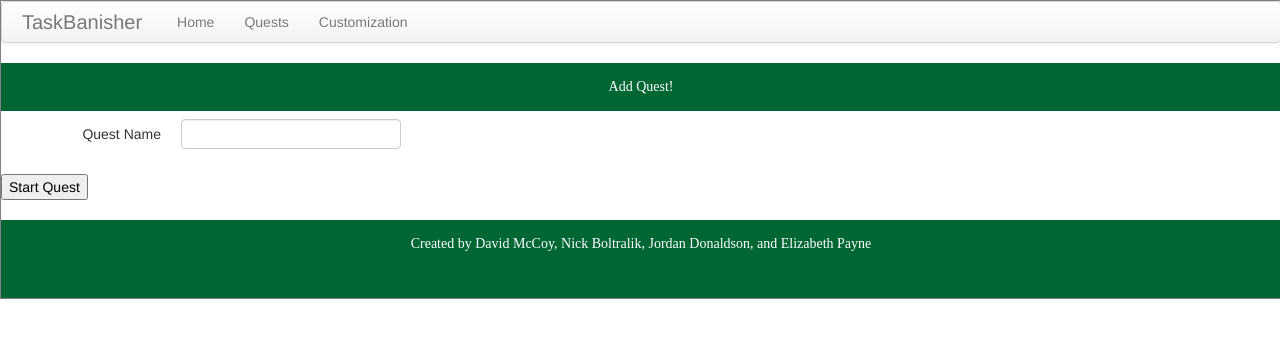
After one commit to nboltralik/taskbanisher_copy, a Flask app: page /quests/add in a window 1280 px wide. The commit adds this page. Shown: the top 338 px of the page. Run offline with Flask 2, Linux system fonts and the light colour scheme.

Commit message:
adding quests functionality

```diff
--- a/app/forms.py
+++ b/app/forms.py
@@ -9,8 +9,12 @@ class LoginForm(Form):
 
 
 class CustomizationForm(Form):
-	head = SelectField('Head: ', choices = [('happyFace.png', 'Happy Face'), ('sadFace.png', 'Sad Face'), ('surprisedFace.png', 'Surprised Face')])
-	torso = SelectField('Torso: ', choices = [('blackBody.png', 'Black'), ('greenBody.png', 'Green'), ('blueBody.png', 'Blue')])
-	shoes = SelectField('Kicks: ', choices = [('blackShoes.png', 'Black'), ('greenShoes.png', 'Green'), ('blueShoes.png', 'Blue')])
+	head = SelectField('Head: ', choices = [('nochange', ''), ('happyFace.png', 'Happy Face'), ('sadFace.png', 'Sad Face'), ('surprisedFace.png', 'Surprised Face')])
+	torso = SelectField('Torso: ', choices = [('nochange', ''), ('blackBody.png', 'Black'), ('greenBody.png', 'Green'), ('blueBody.png', 'Blue')])
+	shoes = SelectField('Kicks: ', choices = [('nochange', ''), ('blackShoes.png', 'Black'), ('greenShoes.png', 'Green'), ('blueShoes.png', 'Blue')])
 	title = StringField('Update Title')
 	submit = SubmitField('Save Hero!!')
+
+class AddQuestForm(Form):
+	name = StringField('Quest Name')
+	submit = SubmitField('Start Quest!')
--- /dev/null
+++ b/app/templates/add_quest.html
@@ -0,0 +1,14 @@
+<!-- extend from base layout -->
+{% extends "base.html" %}
+
+{% block content %}
+  <header>Add Quest!</header>
+  <form action="" method="post" name="inputs" class="form-horizontal" style="margin-top:8px;">
+      {{ form.hidden_tag() }}
+      <div class="control-group">
+	      <label class="control-label">{{ form.name.label }}</label>
+	      <div class="controls">{{ form.name }}</div>
+      </div>
+      <p><input type="submit" value="Start Quest"></p>
+  </form>
+{% endblock %}
--- a/app/templates/quests.html
+++ b/app/templates/quests.html
@@ -7,6 +7,7 @@
     </header>
     <article>
     <h1 style="text-align:center">{{ user.full_name }}'s Quests!</h1>
+    <h2 style="text-align:center"><a href="/quests/add">Add Quest</a></h2>
     {% for quest in quest_objects %}
     <p style="text-align:center"><b>{{ quest.name }}</b></p>
     {% for task in quest.tasks %}
--- a/app/views.py
+++ b/app/views.py
@@ -2,6 +2,7 @@ from flask import render_template, flash, redirect
 from app import app
 from .forms import LoginForm
 from .forms import CustomizationForm
+from .forms import AddQuestForm
 from pytodoist import todoist
 from app import db, models
 import math
@@ -15,7 +16,9 @@ def index():
     latest_quest = user.get_project(quest.quest_id)
     tasks = latest_quest.get_tasks();
     karma = user.karma
-    completed_tasks_count = len(user.get_completed_tasks())
+    #completed_tasks_count = len(user.get_completed_tasks())
+    stats = user.get_productivity_stats()
+    completed_tasks_count = stats['completed_count']
     score = (karma * .1 + completed_tasks_count * .9) * .5
     level = math.floor(score / 150)
     head = models.User.query.get(3).head
@@ -72,11 +75,28 @@ def customization():
     form = CustomizationForm()
     if form.validate_on_submit():
         user = models.User.query.get(3)
-        user.head = form.head.data
-        user.body = form.torso.data
-        user.feet = form.shoes.data
-        user.title = form.title.data
+        if form.head.data != 'nochange':
+            user.head = form.head.data
+        if form.torso.data != 'nochange':
+            user.body = form.torso.data
+        if form.shoes.data != 'nochange':
+            user.feet = form.shoes.data
+        if form.title.data != '':
+            user.title = form.title.data
         db.session.commit()
         return redirect('/index')
     return render_template('customization.html',
                            form=form)
+
+@app.route('/quests/add', methods=['GET', 'POST'])
+def add_quest():
+    form = AddQuestForm()
+    if form.validate_on_submit():
+        user = models.User.query.get(3)
+        if form.name.data != '':
+            project_name = form.name.data
+            user = todoist.login('davidmccoy@outlook.com', '1001052!')
+            user.add_project(project_name)
+        return redirect('/quests')
+    return render_template('add_quest.html',
+                           form=form)
```
Also changed, not shown: app.db.
